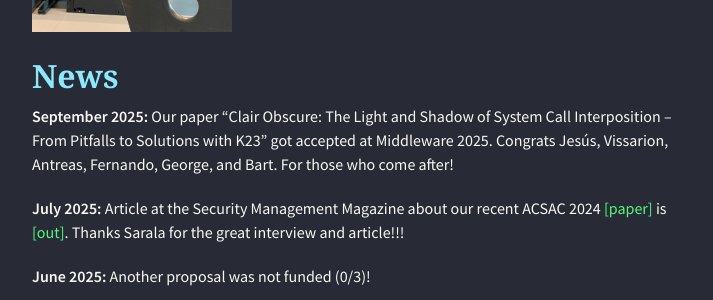
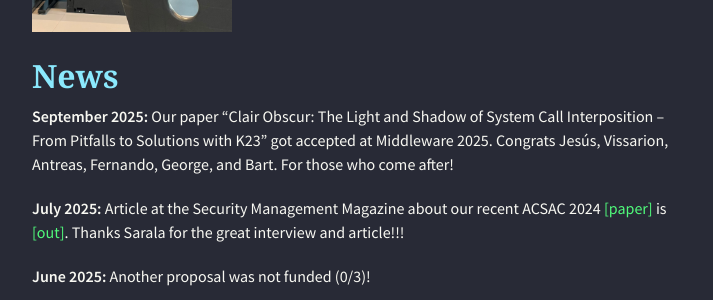
Before and after one commit to alexios-voulimeneas/alexios-voulimeneas.github.io, a Jekyll site: the page built from index.md, in a window 1280 px wide and 900 px high, scrolled down 379 px. Shown: the part 154-454 px from the top of the window, without its empty margins (283-996 px from the left). Built offline with Jekyll 4.4.1, drawn with Linux system fonts in a browser that asks for light colours; nearby versions of some CDN libraries; the repository's description, which GitHub fills in, is left out; some of the changed text lies outside the part shown.

Commit message:
Update index.md

```diff
--- a/index.md
+++ b/index.md
@@ -6,7 +6,7 @@ layout: default
 
 ## [](#header-2)News
 
-**September 2025:** Our paper "Clair Obscure: The Light and Shadow of System Call Interposition – From Pitfalls to Solutions with K23" got accepted at Middleware 2025. Congrats Jesús, Vissarion, Antreas, Fernando, George, and Bart. For those who come after!
+**September 2025:** Our paper "Clair Obscur: The Light and Shadow of System Call Interposition – From Pitfalls to Solutions with K23" got accepted at Middleware 2025. Congrats Jesús, Vissarion, Antreas, Fernando, George, and Bart. For those who come after!
 
 **July 2025:** Article at the Security Management Magazine about our recent ACSAC 2024 [[paper]](./papers/a8acsac2024.pdf) is [[out]](https://www.securitymanagement.nl/baanbrekend-onderzoek-versterkt-cybersecurity/). Thanks Sarala for the great interview and article!!!
 
@@ -52,7 +52,7 @@ My research interests include:
 
 ## [](#header-2)Publications
 
-Clair Obscure: The Light and Shadow of System Call Interposition –
+Clair Obscur: The Light and Shadow of System Call Interposition –
 From Pitfalls to Solutions with K23
 Jesús María Gómez, Vissarion Moutafis, Antreas Dionysiou, Fernando Kuipers, Georgios Smaragdakis, Bart Coppens, and Alexios Voulimeneas.
 (To Appear) In ACM/IFIP International Middleware Conference (Middleware 2025).
```
